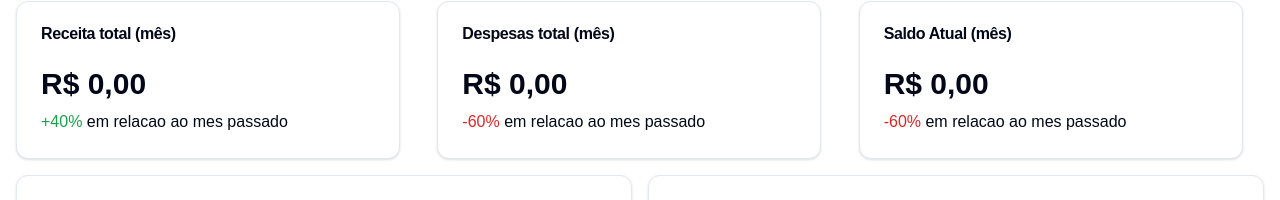
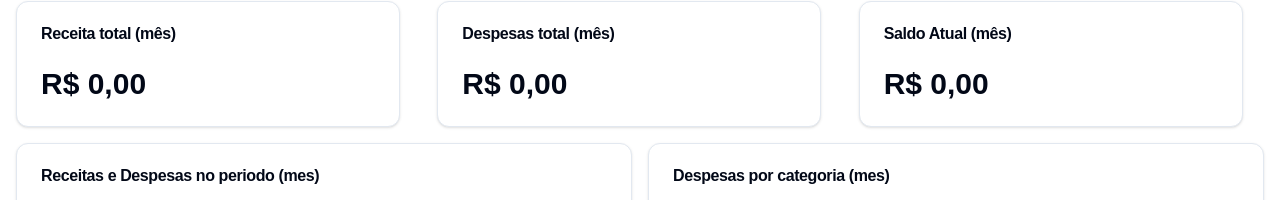
Before and after one commit to MikaelMarceniuk/finance-control-app, a Next.js app: page /dashboard in a window 1280 px wide. Shown: the part 121-321 px from the top of the page. Built offline with nearby package versions, Linux system fonts and the light colour scheme; no server answers.

Commit message:
feat(Dashboard): Remove last month comparison from cards

```diff
--- a/src/app/(App)/dashboard/cards/currentBalance.tsx
+++ b/src/app/(App)/dashboard/cards/currentBalance.tsx
@@ -18,7 +18,7 @@ const CurrentBalanceCard = () => {
 	const currentBalance = totalRevenue - totalExpense
 
 	return (
-		<Card className="w-full max-w-96">
+		<Card className="h-fit w-full max-w-96">
 			<CardHeader>
 				<CardTitle>Saldo Atual (mês)</CardTitle>
 			</CardHeader>
@@ -26,9 +26,6 @@ const CurrentBalanceCard = () => {
 				<span className="text-3xl font-bold">
 					{moneyFormatter.format(currentBalance / 100)}
 				</span>
-				<p>
-					<span className="text-red-600">-60%</span> em relacao ao mes passado
-				</p>
 			</CardContent>
 		</Card>
 	)
--- a/src/app/(App)/dashboard/cards/totalExpenses.tsx
+++ b/src/app/(App)/dashboard/cards/totalExpenses.tsx
@@ -12,7 +12,7 @@ const TotalExpensesCard = () => {
 	})
 
 	return (
-		<Card className="w-full max-w-96">
+		<Card className="h-fit w-full max-w-96">
 			<CardHeader>
 				<CardTitle>Despesas total (mês)</CardTitle>
 			</CardHeader>
@@ -20,9 +20,6 @@ const TotalExpensesCard = () => {
 				<span className="text-3xl font-bold">
 					{moneyFormatter.format(totalExpense / 100)}
 				</span>
-				<p>
-					<span className="text-red-600">-60%</span> em relacao ao mes passado
-				</p>
 			</CardContent>
 		</Card>
 	)
--- a/src/app/(App)/dashboard/cards/totalRevenue.tsx
+++ b/src/app/(App)/dashboard/cards/totalRevenue.tsx
@@ -12,7 +12,7 @@ const TotalRevenueCard = () => {
 	})
 
 	return (
-		<Card className="w-full max-w-96">
+		<Card className="h-fit w-full max-w-96">
 			<CardHeader>
 				<CardTitle>Receita total (mês)</CardTitle>
 			</CardHeader>
@@ -20,9 +20,6 @@ const TotalRevenueCard = () => {
 				<span className="text-3xl font-bold">
 					{moneyFormatter.format(totalRevenue / 100)}
 				</span>
-				<p>
-					<span className="text-green-600">+40%</span> em relacao ao mes passado
-				</p>
 			</CardContent>
 		</Card>
 	)
```
